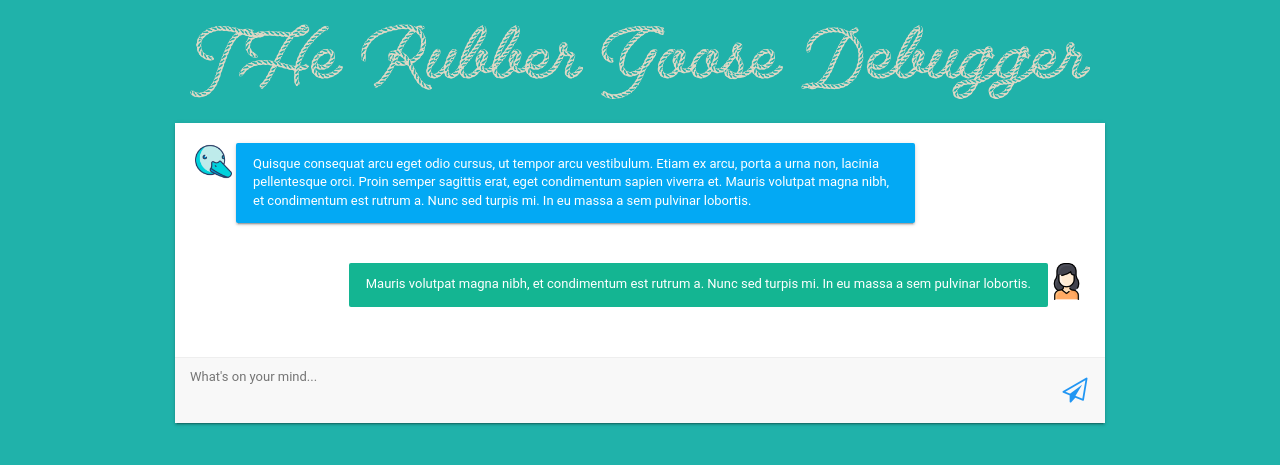
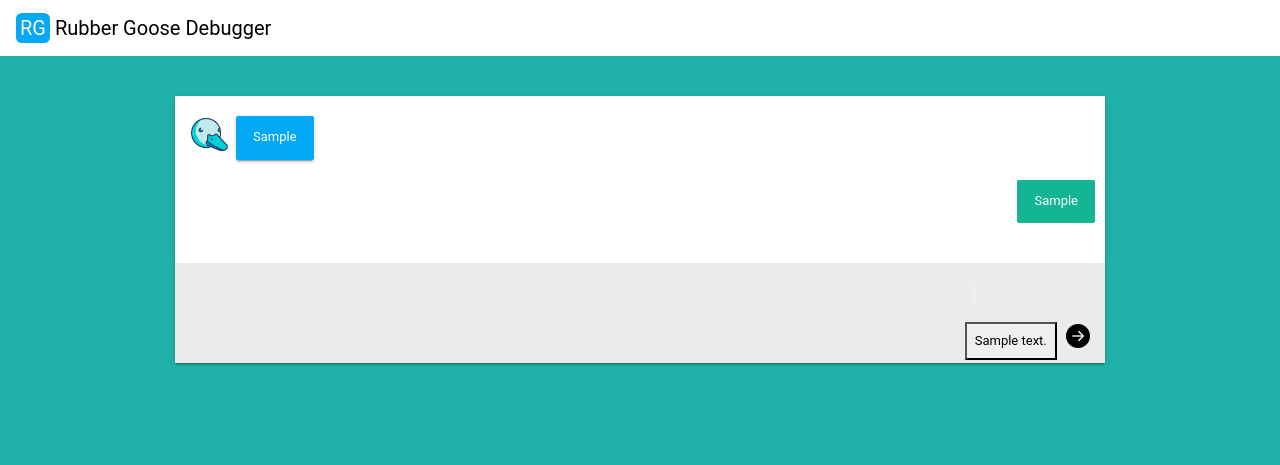
Before and after one commit to Dsinghbailey/chatbot, a Flask app: template templates/site.html in a window 1280 px wide. Shown: the top 465 px of the page. Run offline with Flask 2, Linux system fonts and the light colour scheme; the template is opened without the code that fills it: most values are stand-ins (such as "Sample title", 1, 10 or a date in 2020); some libraries are stand-ins or nearby versions.

Commit message:
css changes

```diff
--- a/static/css/site.css
+++ b/static/css/site.css
@@ -16,6 +16,7 @@ body {
 #history{
     max-height: 480px;
     overflow: scroll;
+    padding-top: 10px;
 }
 .container{
     max-width: 960px;
@@ -40,7 +41,7 @@ body {
     background: #fff;
 }
 .media-body{
-    margin-left: 4px;
+    margin-left: 8px;
 }
 @media (min-width:768px) {
 }@media (max-width:767px) {
@@ -93,7 +94,7 @@ body {
     content: ""
 }
 .message-feed {
-    padding: 20px;
+    padding: 10px 10px 10px 16px;
 }
 #footer, .fc-toolbar .ui-button, .fileinput .thumbnail, .four-zero, .four-zero footer>a, .ie-warning, .login-content, .login-navigation, .pt-inner, .pt-inner .pti-footer>a {
     text-align: center;
@@ -121,33 +122,33 @@ body {
     position: relative;
     margin-top: 30px;
     border-top: 1px solid #eee;
-    background: #f8f8f8;
-}
-.four-zero, .lc-block {
-    box-shadow: 0 1px 11px rgba(0, 0, 0, .27);
-}
-.msb-reply textarea {
+    background: #ebebeb;
     width: 100%;
     font-size: 13px;
     border: 0;
-    padding: 10px 15px;
+    padding: 10px 15px 10px 50px;
     resize: none;
-    height: 60px;
-    background: 0 0;
+    min-height: 100px;
 }
-.msb-reply button {
-    position: absolute;
-    top: 0;
-    right: 0;
-    border: 0;
-    height: 100%;
-    width: 60px;
-    font-size: 25px;
-    color: #2196f3;
-    background: 0 0;
+.reply-btn{
+    width: max-content;
+    float: right;
 }
-.msb-reply button:hover {
-    background: #f2f2f2;
+.reply-btn button{
+    padding: 8px;
+    margin-right: 6px;
+}
+.reply-btn:hover button{
+    background: rgb(20, 181, 146);
+    color: #fff;
+    border-color: #fff;
+}
+.reply-btn:hover i{
+    color: rgb(20, 181, 146) !important;
+}
+
+.four-zero, .lc-block {
+    box-shadow: 0 1px 11px rgba(0, 0, 0, .27);
 }
 .img-avatar {
     height: 37px;
@@ -201,7 +202,7 @@ body {
     position: absolute;
     left: 0;
     top: 0;
-    width: 50px;
+    width: 55px;
     height: 100%;
     padding-right: 10px;
     padding-top: 19px;
--- a/templates/site.html
+++ b/templates/site.html
@@ -4,10 +4,18 @@
        <link href="https://maxcdn.bootstrapcdn.com/font-awesome/4.3.0/css/font-awesome.min.css" rel="stylesheet">
        <link href="https://stackpath.bootstrapcdn.com/bootstrap/4.5.2/css/bootstrap.min.css" rel="stylesheet">
        <link rel="stylesheet" type="text/css" href="{{url_for('static', filename='css/site.css')}}">
+        <!-- ICONS -->
+        <link rel="stylesheet" href="https://cdn.jsdelivr.net/npm/bootstrap-icons@1.3.0/font/bootstrap-icons.css">
     </head>
     <body>
-        <img style="margin: 24px auto; display:block; width:900px" src="{{url_for('static', filename='img/logo.png')}}"  class="img-responsive">
-        <div class="container bootstrap snippets bootdey" style="margin-top: 16px; margin-bottom: 100px;">
+        <!-- Image and text -->
+        <nav class="navbar navbar-light" style="background-color: #fff;">
+            <div class="navbar-brand" style="color:#000">
+                <p id="icon" style="display: inline-block; margin-bottom: 0px; text-shadow: rgb(2, 118, 171) 0px 0px 0px; font-size: 20px; color: rgb(255, 255, 255); height: 30px; width: 34px; line-height: 30px; border-radius: 18%; text-align: center; background-color: rgb(3, 169, 244);"> RG </p>
+                Rubber Goose Debugger
+            </div>
+        </nav>
+        <div class="container bootstrap snippets bootdey" style="margin-top: 40px; margin-bottom: 100px;">
             <div class="tile tile-alt" id="messages-main">
                 <div class="ms-body">
                     <div id="history">
@@ -17,25 +25,25 @@
                             </div>
                             <div class="media-body">
                                 <div class="mf-content">
-                                    Quisque consequat arcu eget odio cursus, ut tempor arcu vestibulum. Etiam ex arcu, porta a urna non, lacinia pellentesque orci. Proin semper sagittis erat, eget condimentum sapien viverra et. Mauris volutpat magna nibh, et condimentum est rutrum a. Nunc sed turpis mi. In eu massa a sem pulvinar lobortis.
+                                    {{chatHistory}}
                                 </div>
                             </div>
                         </div>
 
                         <div class="message-feed right">
-                            <div class="pull-right">
-                                <img src="{{url_for('static', filename='img/woman.png')}}" alt="" class="img-avatar">
-                            </div>
                             <div class="media-body">
                                 <div class="mf-content">
-                                    Mauris volutpat magna nibh, et condimentum est rutrum a. Nunc sed turpis mi. In eu massa a sem pulvinar lobortis.
+                                    {{replyHistory}}
                                 </div>
                             </div>
                         </div>
 
                     <div class="msb-reply">
-                        <textarea placeholder="What's on your mind..."></textarea>
-                        <button><i class="fa fa-paper-plane-o"></i></button>
+                        <div class="reply-btn">
+                            <h2 color="black">{{replyNumber}}</h2>
+                            <button type="button"> {{replyText}}</button>
+                            <i style="color:black;font-size: x-large;" class="bi bi-arrow-right-circle-fill"></i>
+                        </div>
                     </div>
                 </div>
             </div>
```
